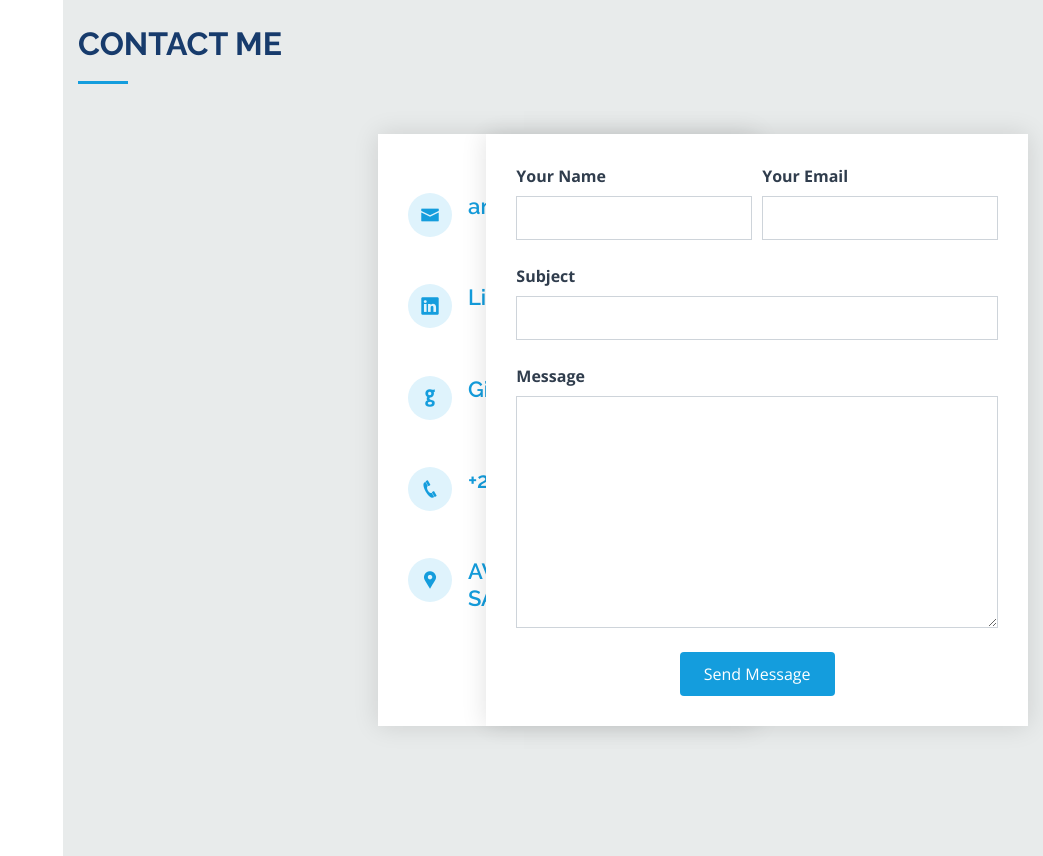
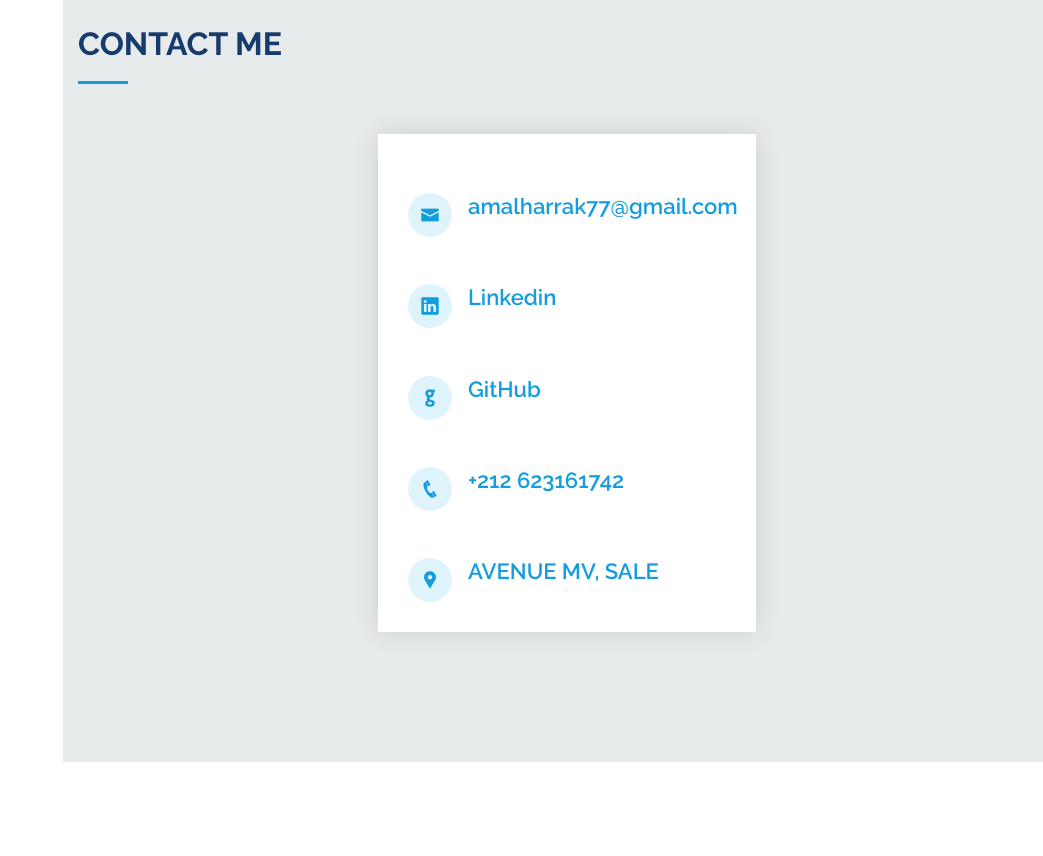
Before and after one commit to amalharrak/AH, a plain HTML site: page index.html in a window 1280 px wide. Shown: the part 5860-6716 px from the top of the page, without its empty margins (237-1280 px from the left). After the commit the page ends 6622 px from the top, so only its background shows below. Drawn offline with nearby package versions, Linux system fonts and the light colour scheme.

Commit message:
Update index.html

```diff
--- a/index.html
+++ b/index.html
@@ -651,6 +651,7 @@
 <!-- End Testimonials Section -->
 
     <!-- ======= Contact Section ======= -->
+
     <section id="contact" class="contact">
       <div class="container">
 
@@ -691,16 +692,15 @@
 
  <h4><a href="https://goo.gl/maps/BQDhynNa4ayBm1wM9" class="address">
 
-   AVENUE MOHAMED V, SALE </a>   </h4>
+   AVENUE MV, SALE </a>   </h4>
               </div>
 
 
-              <!--<iframe src="https://www.google.com/maps/embed?pb=!1m14!1m8!1m3!1d12097.433213460943!2d-74.0062269!3d40.7101282!3m2!1i1024!2i768!4f13.1!3m3!1m2!1s0x0%3A0xb89d1fe6bc499443!2sDowntown+Conference+Center!5e0!3m2!1smk!2sbg!4v1539943755621" frameborder="0" style="border:0; width: 100%; height: 290px;" allowfullscreen></iframe>-->
             </div>
 
           </div>
 
-          <div class="col-lg-7 mt-5 mt-lg-0 d-flex align-items-stretch">
+    <!--      <div class="col-lg-7 mt-5 mt-lg-0 d-flex align-items-stretch">
             <form action="forms/contact.php" method="post" role="form" class="php-email-form">
               <div class="form-row">
                 <div class="form-group col-md-6">
@@ -731,7 +731,7 @@
               </div>
               <div class="text-center"><button type="submit">Send Message</button></div>
             </form>
-          </div>
+          </div>-->
 
         </div>
 
```
